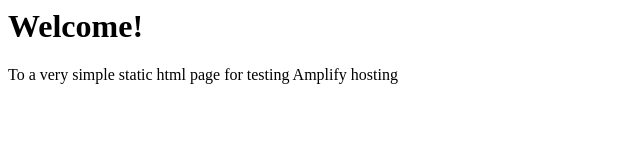
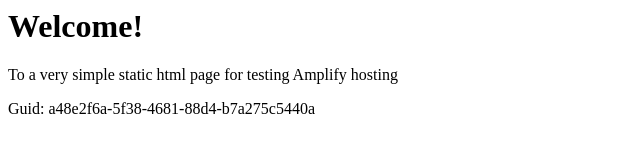
Before and after one commit to aws-aemilia-sfo/Github-PR-Commit-Integration-Test-DoNotTouch-GithubWebhookPreviewCanaryTest-v1-prod-us-west-1, a website: page src/index.html in a window 1280 px wide. Shown: the whole page, without its empty margins (0-640 px from the left). Drawn offline with Linux system fonts and the light colour scheme.

Commit message:
commit from integ tests

```diff
--- a/src/index.html
+++ b/src/index.html
@@ -1,3 +1,5 @@
+
+
 <html lang="en">
 
 <head>
@@ -10,6 +12,6 @@
 <body>
     <h1>Welcome!</h1>
     <p>To a very simple static html page for testing Amplify hosting</p>
-</body>
+    <p>Guid: a48e2f6a-5f38-4681-88d4-b7a275c5440a</p></body>
 
 </html>
```
